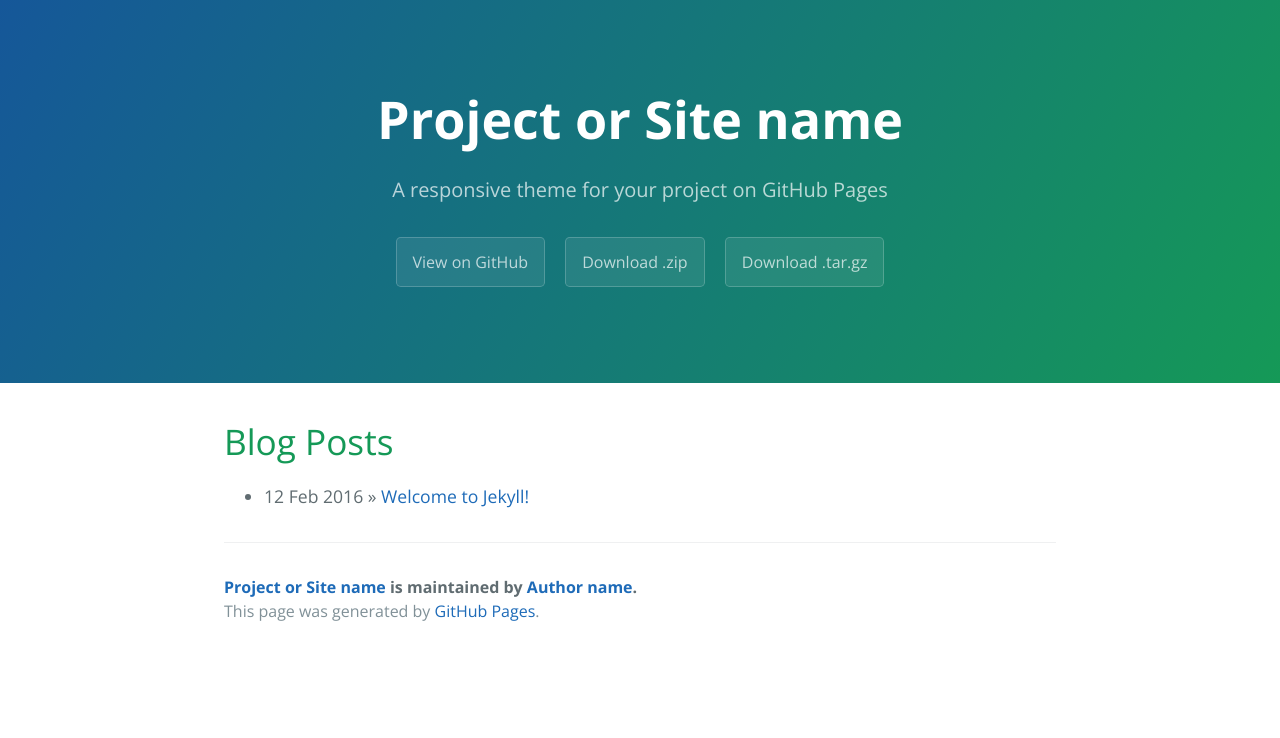
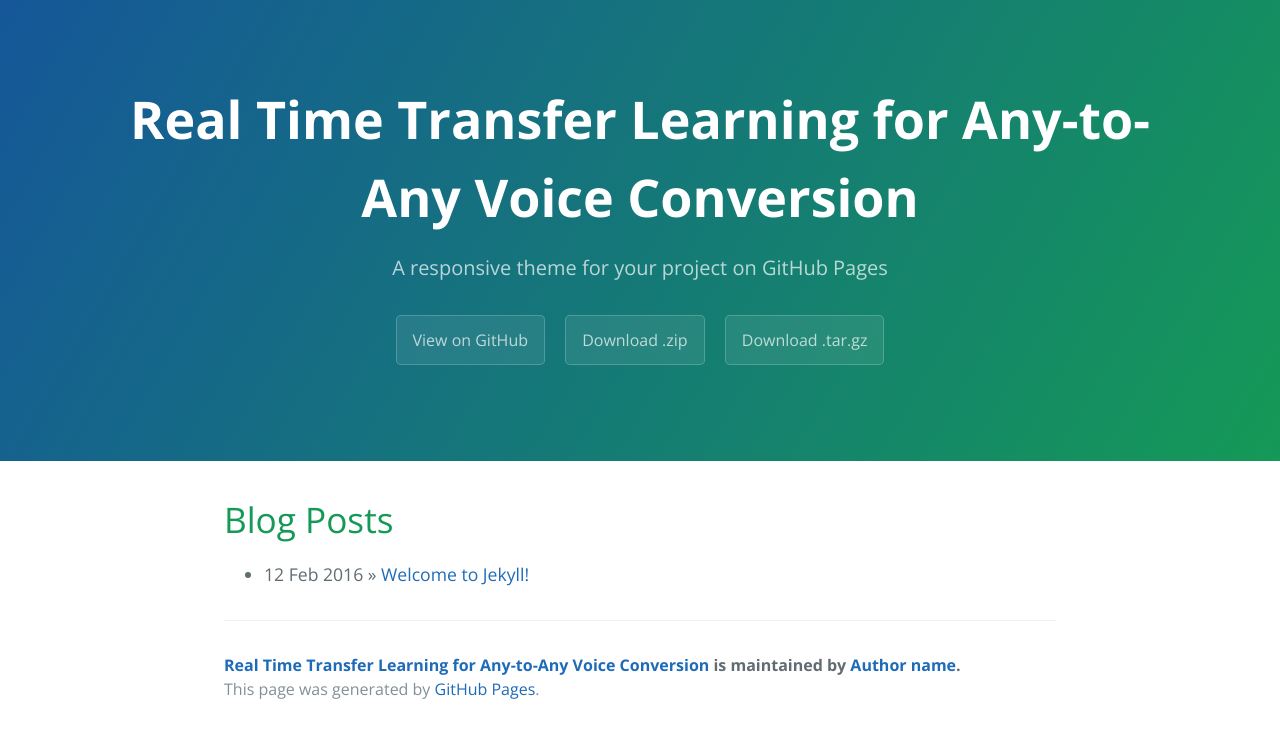
Before and after one commit to heixiaoniu/rttlvc, a Jekyll site: the page built from index.html, in a window 1280 px wide. Shown: the top 738 px of the page. Built offline with Jekyll 4.4.1, drawn with Linux system fonts in a browser that asks for light colours; the list of posts is cut into pages by our own code.

Commit message:
Update _config.yml

```diff
--- a/_config.yml
+++ b/_config.yml
@@ -1,5 +1,5 @@
 # Setup
-title:        Project or Site name
+title:        Real Time Transfer Learning for Any-to-Any Voice Conversion
 tagline:      A responsive theme for your project on GitHub Pages
 baseurl:      ""
 paginate:     1
```
